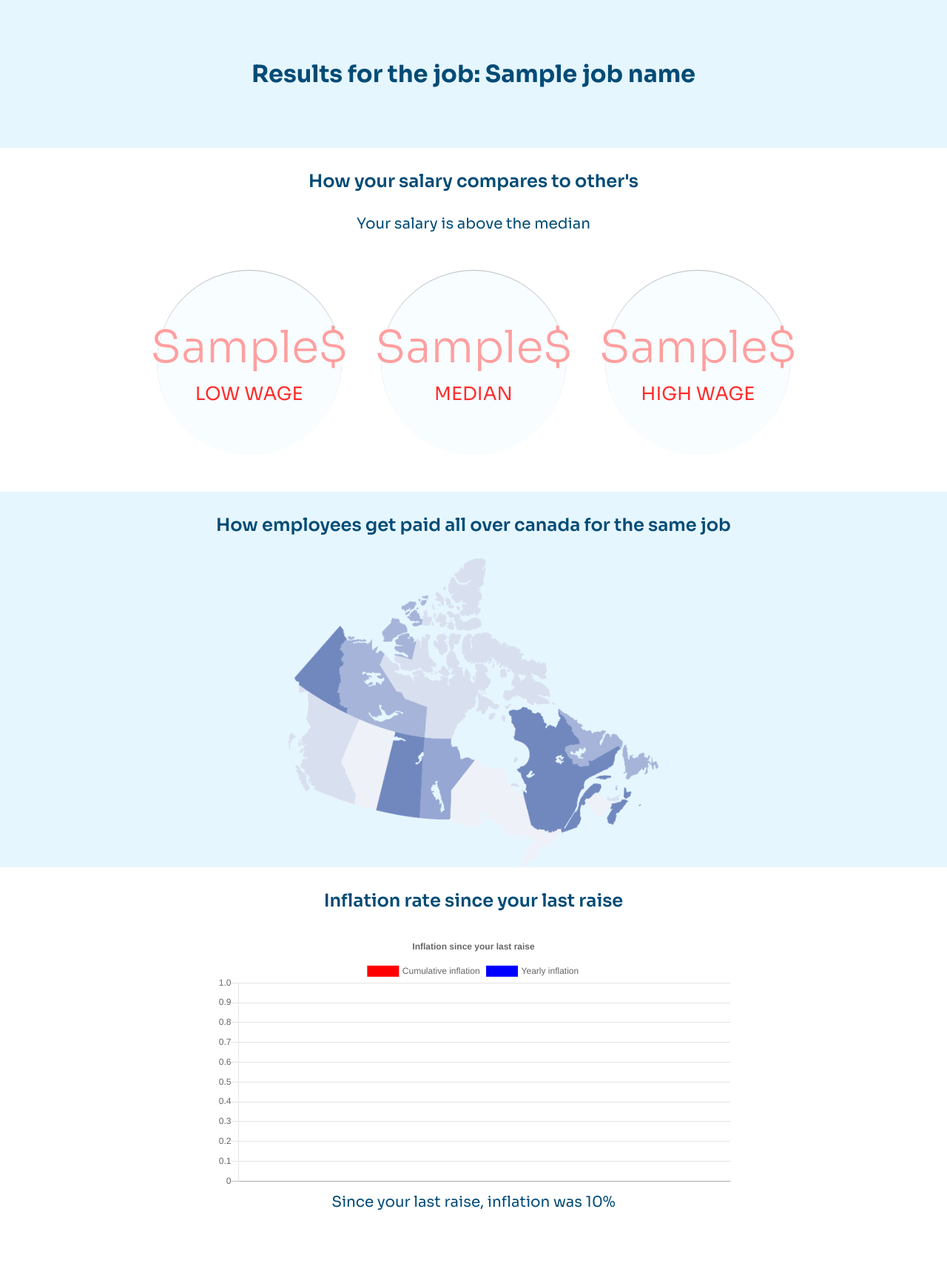
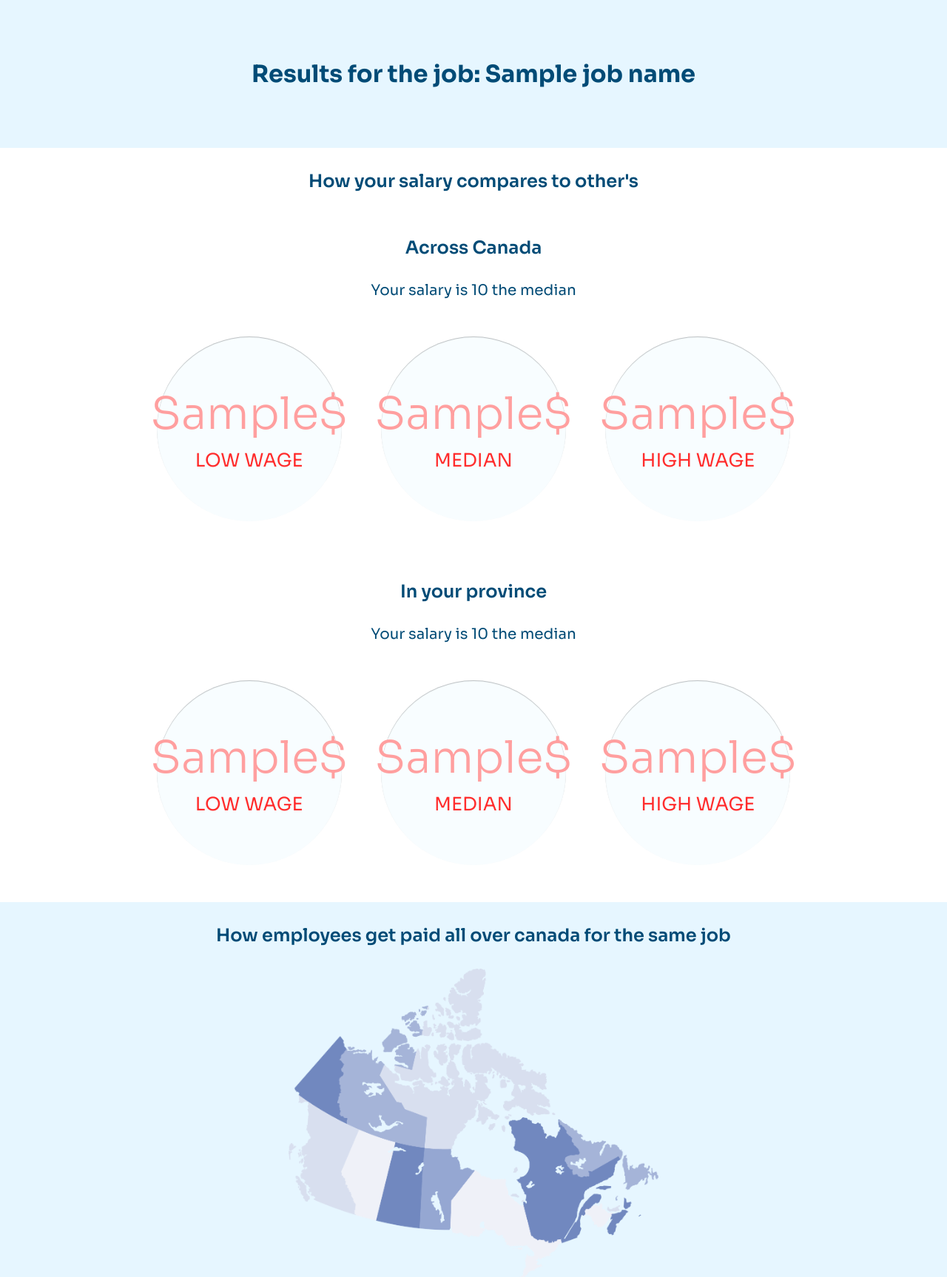
Before and after one commit to jada-ke/Hackathon_2022, a Flask app: template templates/result.html in a window 1280 px wide. Shown: the top 1727 px of the page at 74% size. Before the commit the page ends 1637 px from the top, so only its background shows below. Run offline with Flask 2, Linux system fonts and the light colour scheme; the template is opened without the code that fills it: most values are stand-ins (such as "Sample title", 1, 10 or a date in 2020); parts of the project's set-up code (start-up, migrations or seed data) failed here and were passed over.

Commit message:
Added province infos
Also fixed the css issues with the gcloud webapp, + made a few useful functions to parse the data

```diff
--- a/app.yaml
+++ b/app.yaml
@@ -1 +1,5 @@
 runtime: python37
+handlers:
+- url: /static
+  static_dir: static
+default_expiration: "1m"
--- a/main.py
+++ b/main.py
@@ -5,19 +5,24 @@ from inflation import import_inflation_data
 from googlemaps import query_gmaps
 from salary_distribution import salary_distribution
 from find_titles_locations import find_jobtitles_locations
+from scrape_data import get_job_overall_mean, read_data, get_job_places
 
 wage_file=r"Data/2a71-das-wage2021opendata-esdc-all-19nov2021-vf.csv"
 
 app = Flask(__name__)
 
+
+jobs_list, locations_list = find_jobtitles_locations(wage_file)
+jobs_list = sorted(jobs_list)
+locations_list = sorted(locations_list[1:])
+for x, elem in enumerate(jobs_list):
+    if "'" in elem: jobs_list[x] = elem.replace("'", " ")
+
 @app.route("/")
 def home():
-    jobs_list, locations_list = find_jobtitles_locations(wage_file)
-    jobs_list = sorted(jobs_list)
-    locations_list = sorted(locations_list[1:])
-    for x, elem in enumerate(jobs_list):
-        if "'" in elem: jobs_list[x] = elem.replace("'", " ")
-    return render_template("landingPage.html", jobs_list=str(jobs_list).replace("'", '"'), locations_list=str(locations_list[1:]).replace("'", '"'))
+    return render_template("landingPage.html",
+    jobs_list=str(jobs_list).replace("'", '"'),
+    locations_list=str(locations_list[1:]).replace("'", '"'))
 
 @app.route("/result", methods=['POST'])
 def results():
@@ -35,11 +40,31 @@ def results():
 
     print(job, location, salary, time)
 
-    salary_distrib = salary_distribution(location, job, wage_file)
-    print(salary_distrib)
+    salary_distrib = get_job_overall_mean(wage_file, job)
+    salary_distrib_prov = salary_distribution([location], job, wage_file)[location]
 
-    low_wage, median_wage, high_wage = (0, 0, 0)
-    return render_template("result.html", job_name=job, low_wage=low_wage, median_wage=median_wage, high_wage=high_wage, years=years, cumulative_infl=cumulative_infl, yearly_infl=yearly_infl, inflation_total=total_inflation)
+    if salary == salary_distrib["median_wage"]: salary_comp = "the same as"
+    elif salary < salary_distrib["median_wage"]: salary_comp = "under"
+    else: salary_comp = "above"
+
+    if salary == salary_distrib_prov[2]: salary_comp_prov = "the same as"
+    elif salary < salary_distrib_prov[2]: salary_comp_prov = "under"
+    else: salary_comp_prov = "above"
+
+    return render_template("result.html",
+    job_name=job,
+    salary_comp=salary_comp,
+    low_wage=round(salary_distrib["low_wage"], 2),
+    median_wage=round(salary_distrib["median_wage"], 2),
+    high_wage=round(salary_distrib["high_wage"], 2),
+    salary_comp_prov=salary_comp_prov,
+    low_wage_prov=round(salary_distrib_prov[0], 2),
+    median_wage_prov=round(salary_distrib_prov[2], 2),
+    high_wage_prov=round(salary_distrib_prov[1], 2),
+    years=years,
+    cumulative_infl=cumulative_infl,
+    yearly_infl=yearly_infl,
+    inflation_total=total_inflation)
 
 if __name__ == "__main__":
     app.run(debug=True)
--- a/templates/landingPage.html
+++ b/templates/landingPage.html
@@ -16,7 +16,7 @@
     <div class="sectionOne">
         <div class="gridContainer">
             <div class="money">
-                <img src="money2.png" alt="">
+                <img src="{{ url_for('static',filename='money2.png') }}" alt="">
             </div>
             <div class="title">
                 <h1><span>Convince</span> your boss to give you a <span>raise!</span></h1>
--- a/templates/result.html
+++ b/templates/result.html
@@ -18,7 +18,8 @@
 
     <div class="sectionTwo">
         <h2>How your salary compares to other's</h2>
-        <p>Your salary is above the median</p>
+        <h2>Across Canada</h2>
+        <p>Your salary is {{  salary_comp  }} the median</p>
         <div class="gridContainer">
             <div class="box">
                 <h4>{{ low_wage }}$</h4>
@@ -32,6 +33,24 @@
 
             <div class="box">
                 <h4>{{  high_wage  }}$</h4>
+                <h5>High wage</h5>
+            </div>
+        </div>
+        <h2>In your province</h2>
+        <p>Your salary is {{  salary_comp_prov  }} the median</p>
+        <div class="gridContainer">
+            <div class="box">
+                <h4>{{ low_wage_prov }}$</h4>
+                <h5>Low wage</h5>
+            </div>
+
+            <div class="box">
+                <h4>{{  median_wage_prov  }}$</h4>
+                <h5>Median</h5>
+            </div>
+
+            <div class="box">
+                <h4>{{  high_wage_prov  }}$</h4>
                 <h5>High wage</h5>
             </div>
         </div>
```
Also changed, not shown: salary_distribution.py (+2 -5 lines), scrape_data.py (+18 -0 lines).
